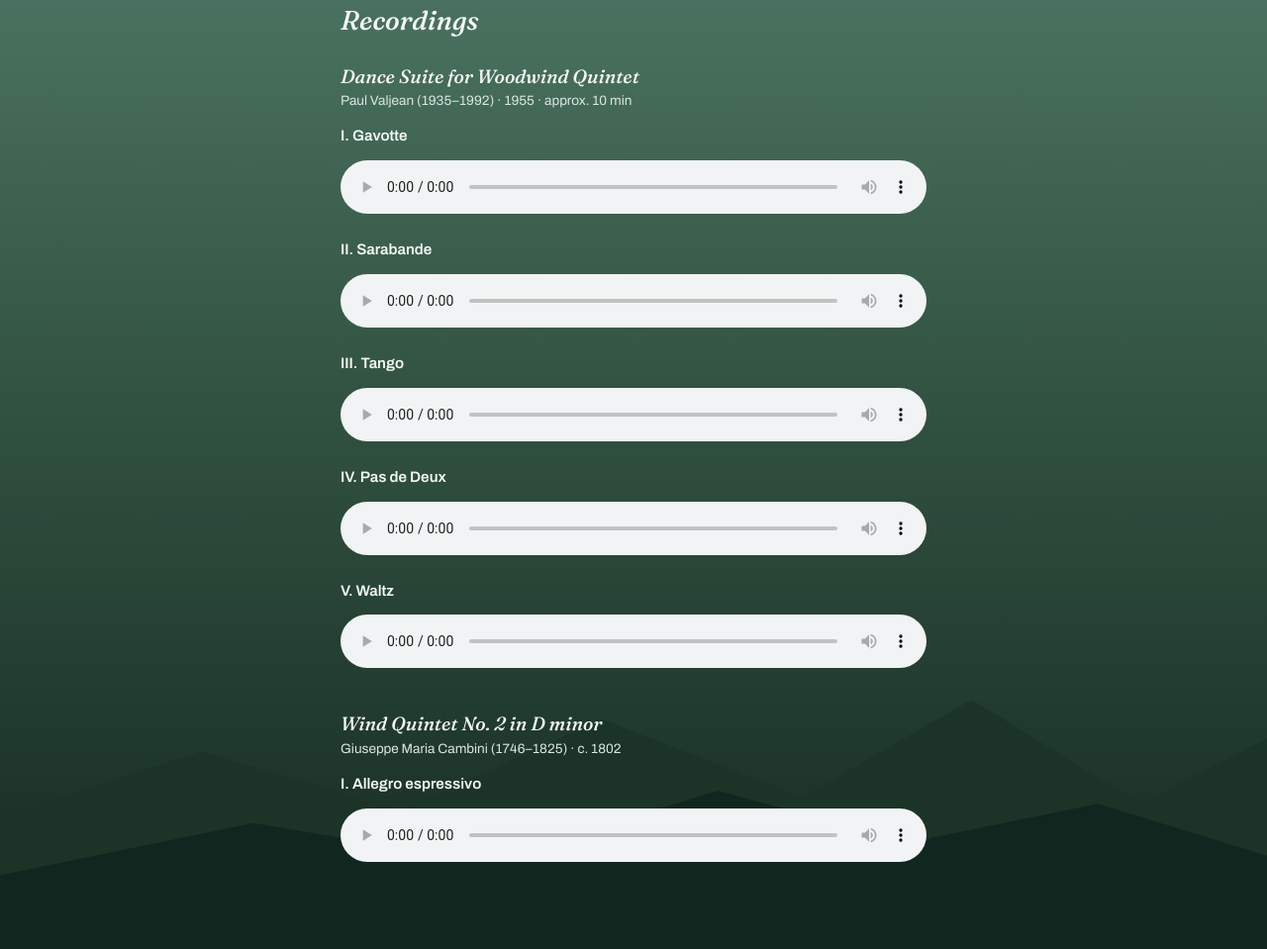
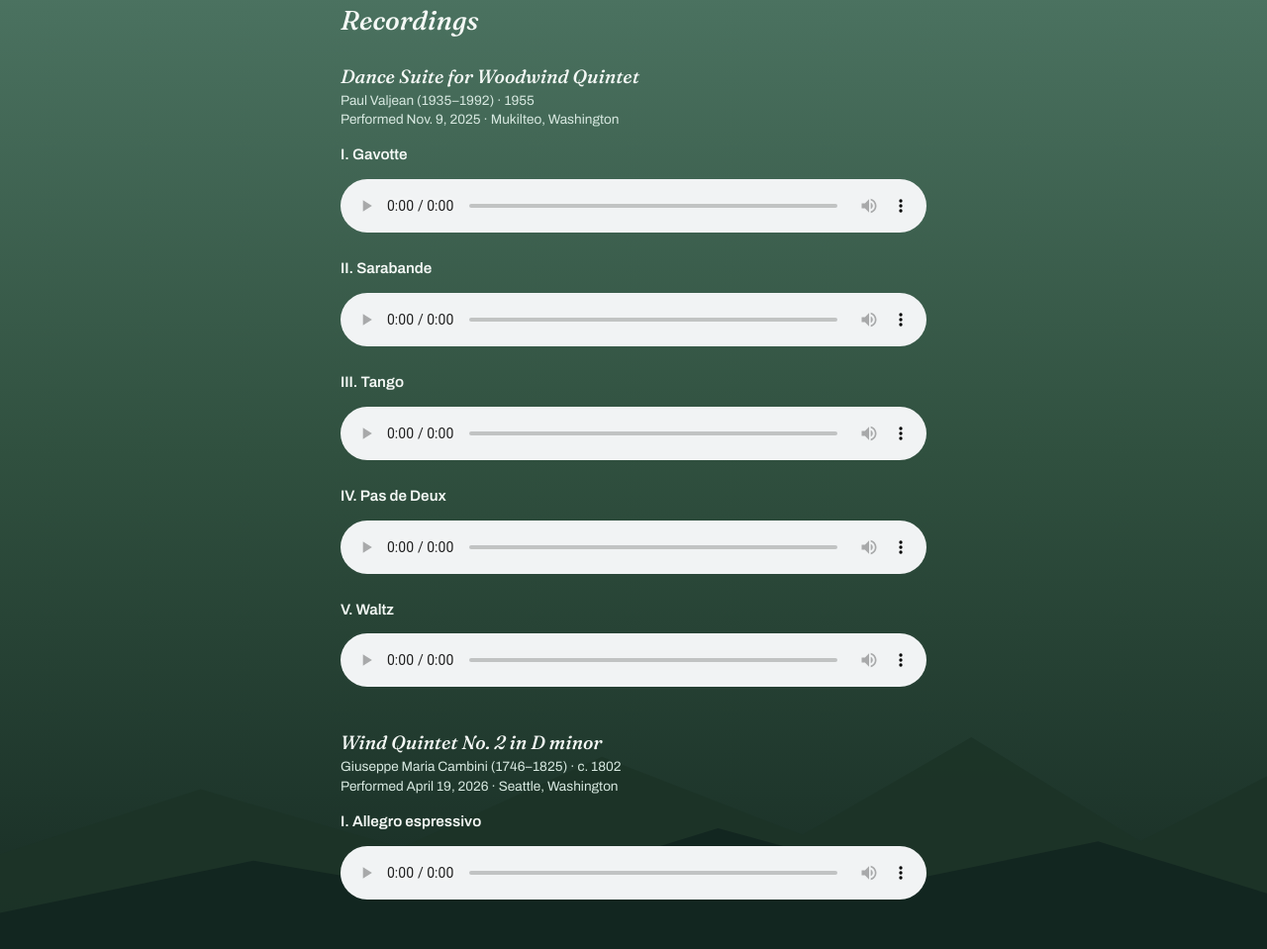
Before and after one commit to cascadiawinds/cascadiawinds.github.io, a plain HTML site: page index.html in a window 1280 px wide. Shown: the part 383-1342 px from the top of the page at 99% size. Drawn offline with Linux system fonts and the light colour scheme.

Commit message:
Add performance dates and places, drop duration estimate

```diff
--- a/index.html
+++ b/index.html
@@ -130,9 +130,12 @@
       font-size: 1.2rem;
     }
     .piece-meta {
-      margin: 0.35rem 0 1.25rem;
+      margin: 0.3rem 0 0;
       font-size: 0.85rem;
       color: #d7e8e0;
+    }
+    .piece-meta + .tracklist {
+      margin-top: 1.25rem;
     }
     .movement {
       display: block;
@@ -174,7 +177,8 @@
 
       <article class="piece">
         <h3 class="piece-title">Dance Suite for Woodwind Quintet</h3>
-        <p class="piece-meta">Paul Valjean (1935&ndash;1992) &middot; 1955 &middot; approx. 10 min</p>
+        <p class="piece-meta">Paul Valjean (1935&ndash;1992) &middot; 1955</p>
+        <p class="piece-meta">Performed Nov. 9, 2025 &middot; Mukilteo, Washington</p>
         <ul class="tracklist">
           <li>
             <span class="movement">I. Gavotte</span>
@@ -202,6 +206,7 @@
       <article class="piece">
         <h3 class="piece-title">Wind Quintet No. 2 in D minor</h3>
         <p class="piece-meta">Giuseppe Maria Cambini (1746&ndash;1825) &middot; c. 1802</p>
+        <p class="piece-meta">Performed April 19, 2026 &middot; Seattle, Washington</p>
         <ul class="tracklist">
           <li>
             <span class="movement">I. Allegro espressivo</span>
```
